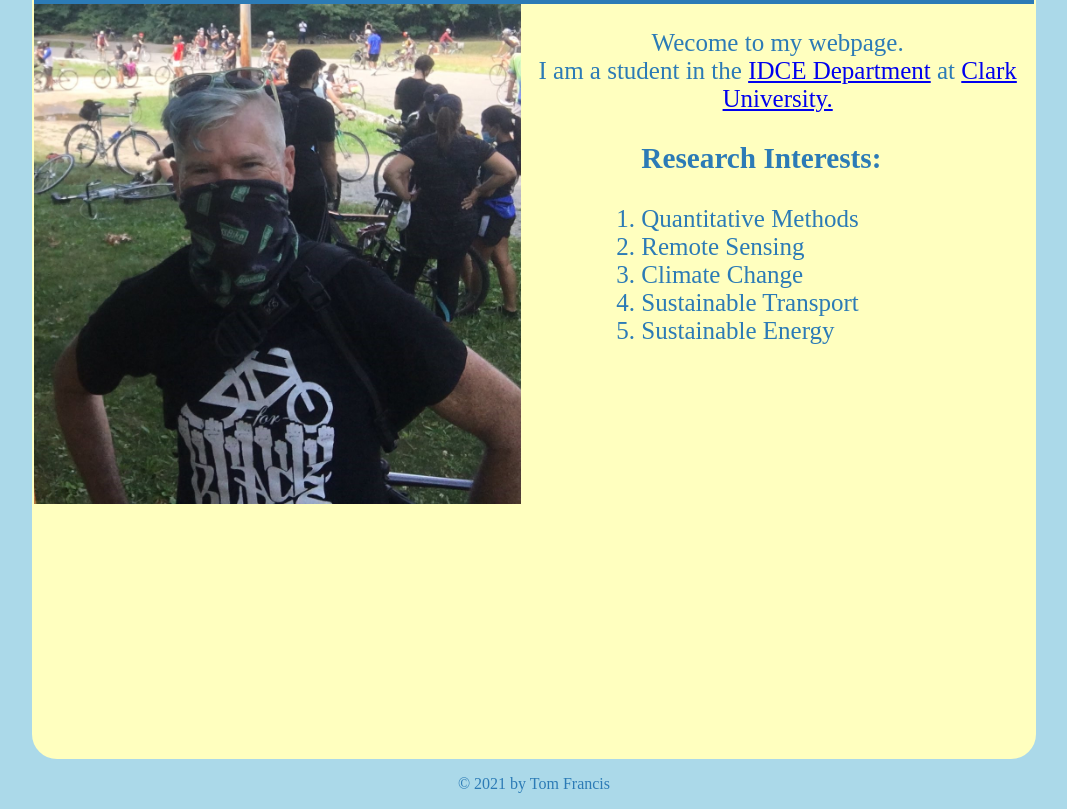
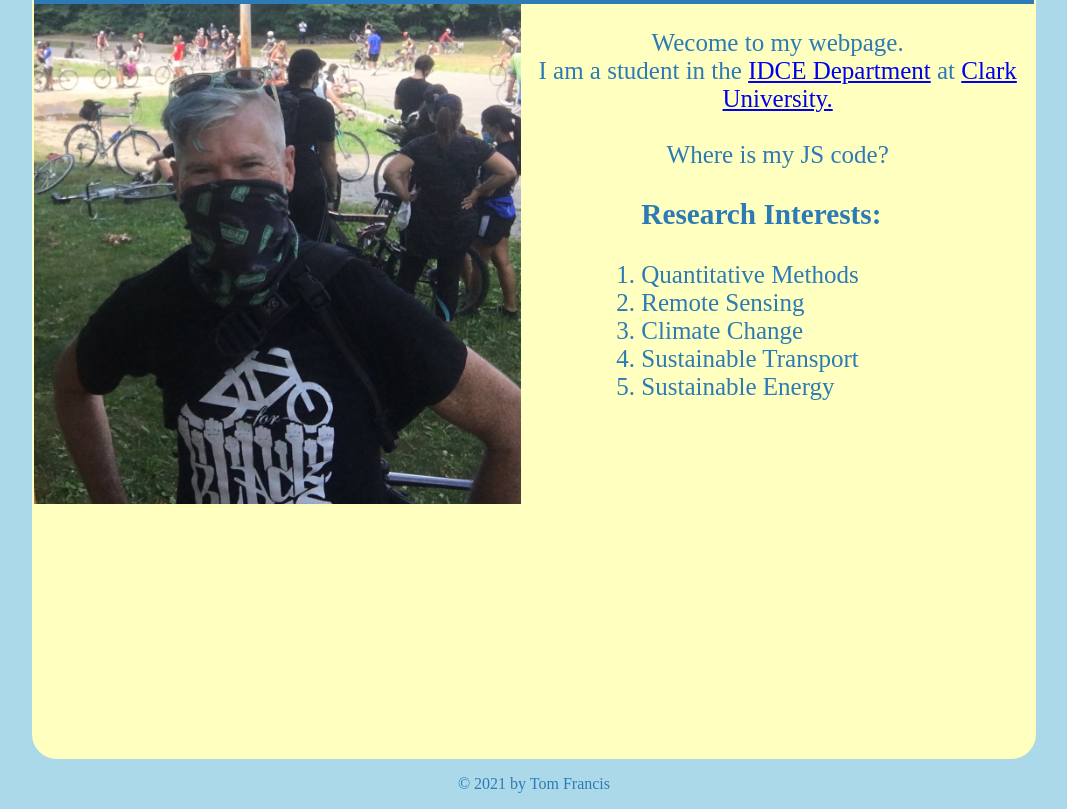
Before and after one commit to TMFrancis/TMFrancis.github.io, a plain HTML site: page index.html in a window 1280 px wide. Shown: the part 53-862 px from the top of the page, without its empty margins (106-1173 px from the left). Drawn offline with Linux system fonts and the light colour scheme.

Commit message:
added external.js and javascript folder

```diff
--- a/index.html
+++ b/index.html
@@ -18,7 +18,8 @@
         Wecome to my webpage.<br>
         I am a student in the
         <a href="https://www.clarku.edu/schools/idce/">IDCE Department</a> at
-        <a href="https://www.clarku.edu/">Clark University.</a>
+        <a href="https://www.clarku.edu/">Clark University.</a><br><br>
+        <script src="javascript/external.js"></script>
       </div>
       <div id="research-interests">
         <h3>Research Interests:</h3>
--- /dev/null
+++ b/javascript/external.js
@@ -0,0 +1 @@
+document.write("Where is my JS code?");
```
